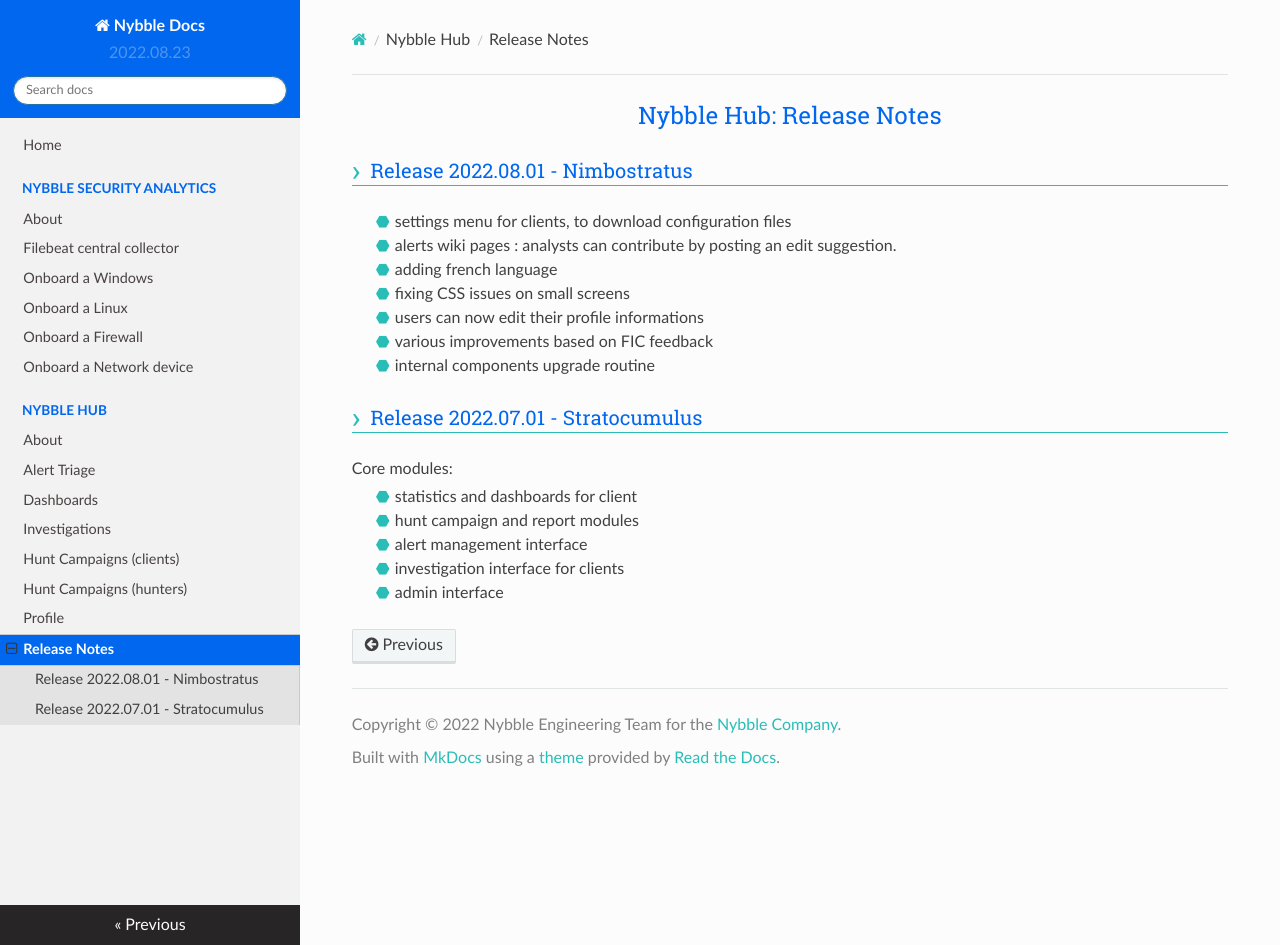
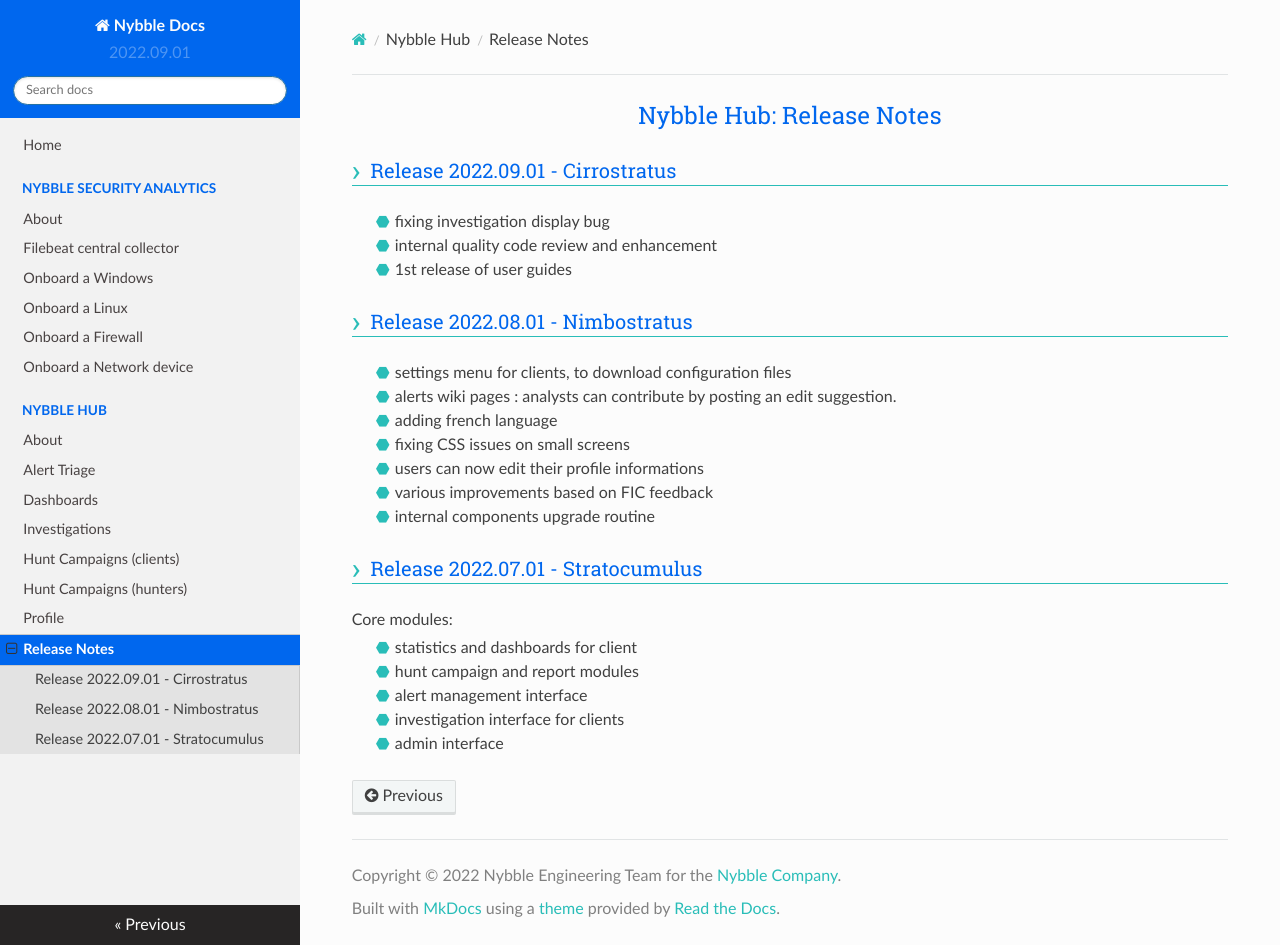
Before and after one commit to nybble-security/nybble-security.github.io, an MkDocs documentation site: the page built from docs/nybble-hub/release-notes.md, in a window 1280 px wide and 945 px high. Built offline with MkDocs 1.6.1, drawn with Linux system fonts in a browser that asks for light colours; nearby versions of some CDN libraries.

Commit message:
release 2022.09.01

```diff
--- a/docs/nybble-hub/release-notes.md
+++ b/docs/nybble-hub/release-notes.md
@@ -1,4 +1,10 @@
 # Nybble Hub: Release Notes
+
+## Release 2022.09.01 - Cirrostratus
+
+ - fixing investigation display bug
+ - internal quality code review and enhancement
+ - 1st release of user guides
 
 ## Release 2022.08.01 - Nimbostratus
 
--- a/mkdocs.yml
+++ b/mkdocs.yml
@@ -24,7 +24,7 @@ theme: readthedocs
 extra_css: [extra.css]
 copyright: Copyright &copy; 2022 Nybble Engineering Team for the <a href="https://nybble-security.io">Nybble Company</a>.
 extra:
-  version: "2022.08.23"
+  version: "2022.09.01"
 markdown_extensions:
   - attr_list
   - admonition
```
